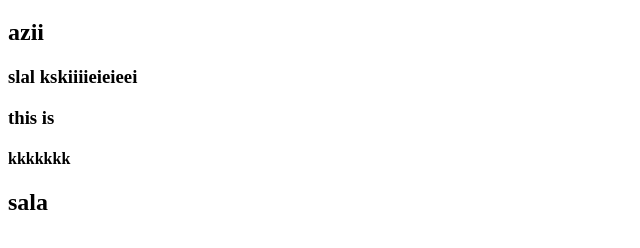
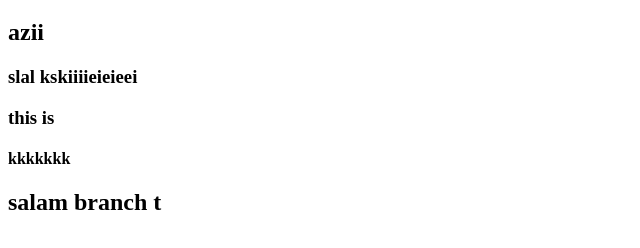
Before and after one commit to azi026/test, a plain HTML site: page index.html in a window 1280 px wide. Shown: the part 88-336 px from the top of the page, without its empty margins (0-640 px from the left). Drawn offline with Linux system fonts and the light colour scheme.

Commit message:
Update index.html

```diff
--- a/index.html
+++ b/index.html
@@ -12,6 +12,6 @@
     <h3>slal kskiiiieieieei</h3>
     <h3>this is </h3>
     <h4>kkkkkkk</h4>
-    <h2>sala</h2>
+    <h2>salam branch t</h2>
 </body>
 </html>
```
